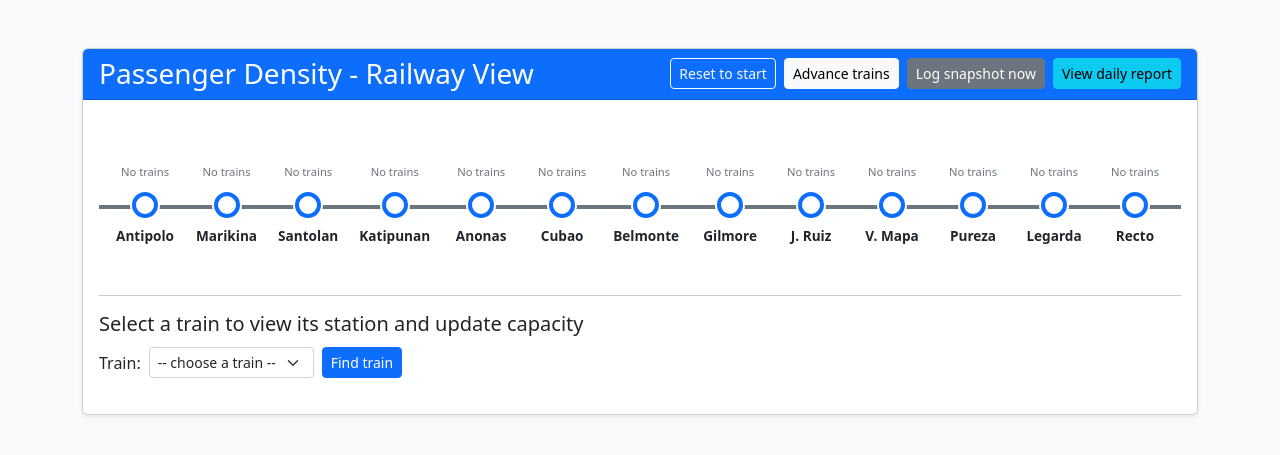
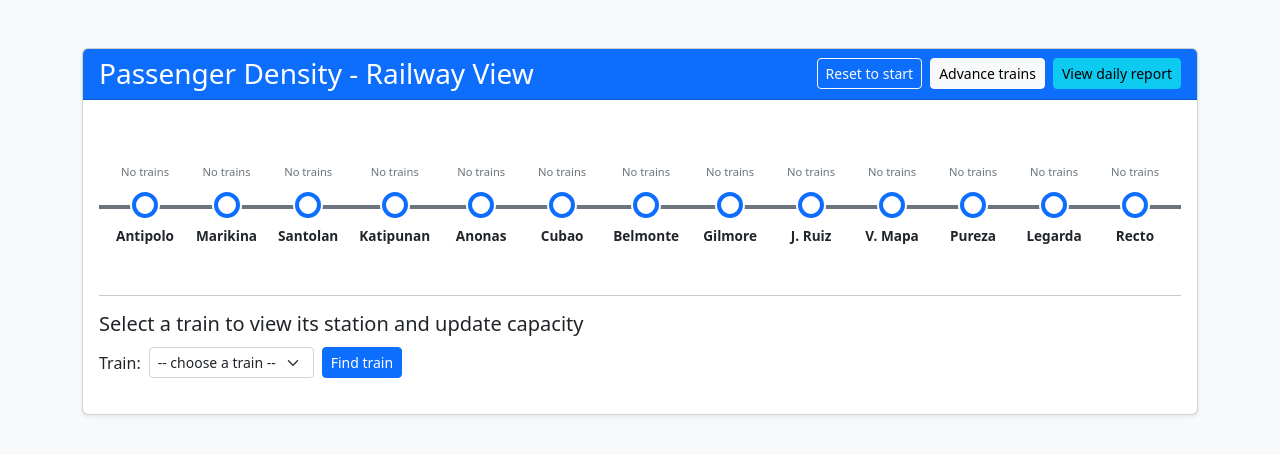
Before and after one commit to SiLanceP/MSYS-30-Final-App, a Django app: page / in a window 1280 px wide. Shown: the top 455 px of the page. Run offline with Django 5.2, Linux system fonts and the light colour scheme; data comes from the database, SQL or seed files in the repository; some libraries are stand-ins or nearby versions.

Commit message:
removed snapshot function

```diff
--- a/passenger_density/main/templates/passenger_density/home.html
+++ b/passenger_density/main/templates/passenger_density/home.html
@@ -121,13 +121,6 @@
                         Advance trains
                     </button>
                 </form>
-
-                <form method="post" action="{% url 'snapshot_all_trains' %}">
-                    {% csrf_token %}
-                    <button class="btn btn-sm btn-secondary">
-                        Log snapshot now
-                    </button>
-                </form>
                 <a class="btn btn-sm btn-info"
                     href="{% url 'daily_density_report' %}">
                     View daily report
--- a/passenger_density/main/urls.py
+++ b/passenger_density/main/urls.py
@@ -27,5 +27,4 @@ urlpatterns = [
     path("report/daily/", views.daily_density_report, name="daily_density_report"),
     path("report/daily/excel/", views.daily_density_report_excel, name="daily_density_report_excel"),
     path("report/daily/clear/", views.clear_daily_report, name="clear_daily_report"),
-    path("snapshot/", views.snapshot_all_trains, name="snapshot_all_trains"),
 ]
--- a/passenger_density/main/views.py
+++ b/passenger_density/main/views.py
@@ -500,32 +500,6 @@ def daily_density_report_excel(request):
     return resp
 
 @require_POST
-def snapshot_all_trains(request):
-    """
-    Take a snapshot of ALL trains' current capacity and density,
-    logging one Historicalrecord per train (optionally only at last station).
-    """
-    last_station = Station.objects.order_by("order").last()
-    now = timezone.now()
-
-    # If you want ALL trains regardless of station, use Train.objects.all()
-    trains = Train.objects.all()
-
-    for t in trains:
-        # If you want to restrict to last station only, uncomment:
-        # if last_station and t.current_station != last_station:
-        #     continue
-
-        Historicalrecord.objects.create(
-            train=t,
-            station=t.current_station if t.current_station else last_station,
-            timestamp=now,
-            passenger_count=t.current_capacity,
-            capacity_level=t.capacity_level,
-        )
-
-    return redirect("daily_density_report")
-@require_POST
 def clear_daily_report(request):
     """
     Delete all Historicalrecord rows for the selected date.
```
